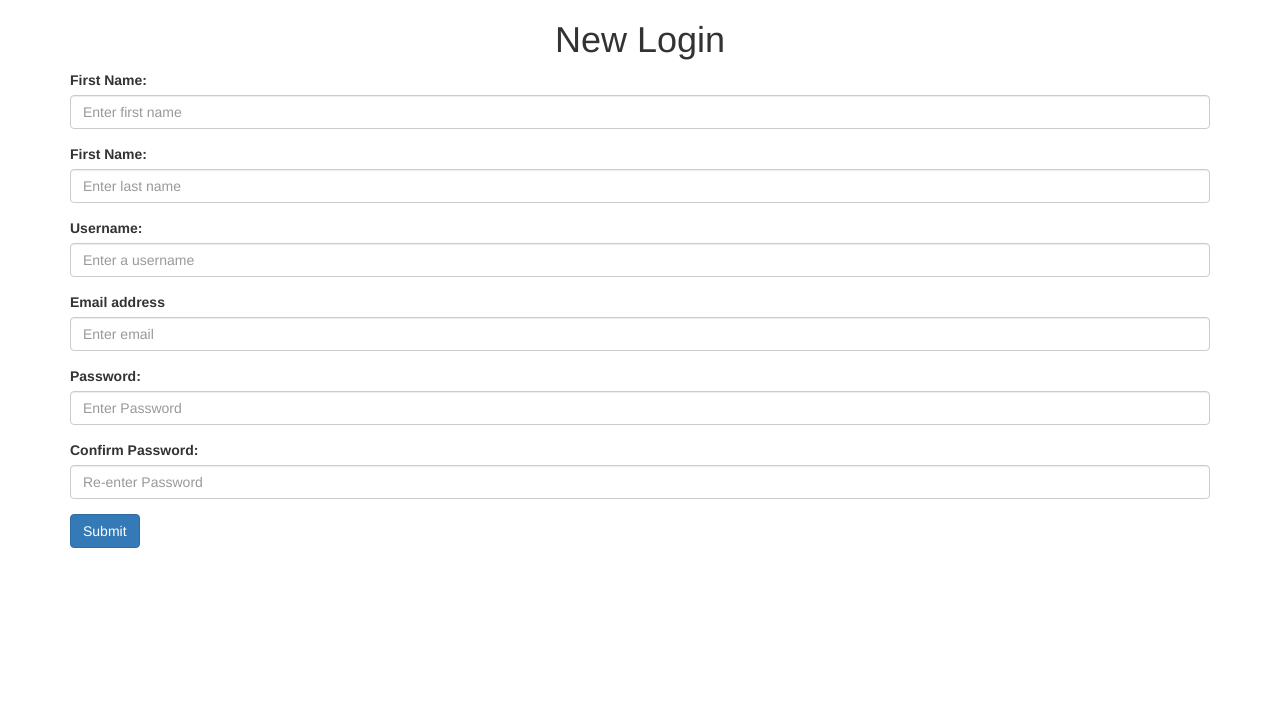
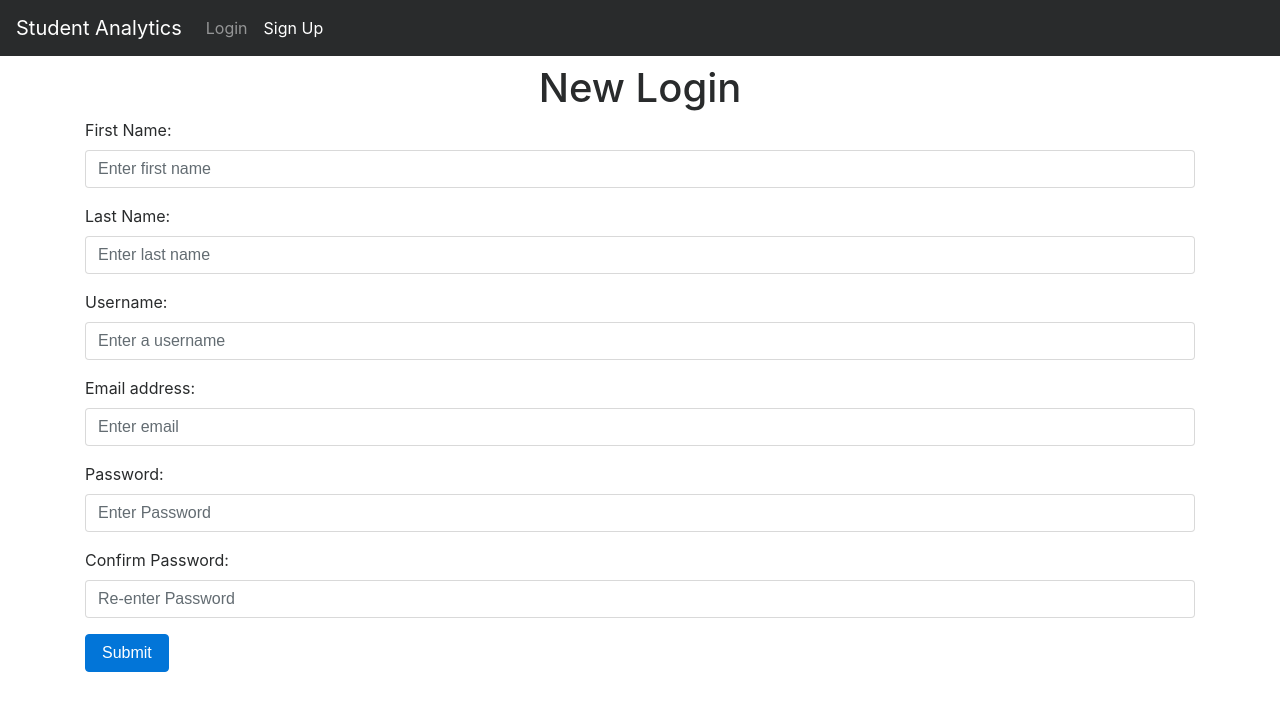
Before and after one commit to rohits1301998/dataAnalytics, a Django app: page /newlogin/ in a window 1280 px wide. Shown: the top 711 px of the page. Run offline with Django 3.2, Linux system fonts and the light colour scheme; some libraries are stand-ins or nearby versions.

Commit message:
Add files via upload

```diff
--- a/templates/newlogin.html
+++ b/templates/newlogin.html
@@ -6,18 +6,39 @@
 		<meta name="viewport" content="width=device-width, initial-scale=1, shrink-to-fit=no">
 
 		<style>
-			h1{
+			#head{
 				text-align: center;
+				margin-top: 10px;
 			}
 		</style>
-		<link rel="stylesheet" href="https://maxcdn.bootstrapcdn.com/bootstrap/3.3.7/css/bootstrap.min.css">
- <script src="https://ajax.googleapis.com/ajax/libs/jquery/3.2.1/jquery.min.js"></script>
- <script src="https://maxcdn.bootstrapcdn.com/bootstrap/3.3.7/js/bootstrap.min.js"></script>
+
+		<!-- Bootstrap CSS -->
+		<link rel="stylesheet" href="https://maxcdn.bootstrapcdn.com/bootstrap/4.0.0-alpha.6/css/bootstrap.min.css" integrity="sha384-rwoIResjU2yc3z8GV/NPeZWAv56rSmLldC3R/AZzGRnGxQQKnKkoFVhFQhNUwEyJ" crossorigin="anonymous">
 
 	</head>
 	<body>
+
+		<nav class="navbar navbar-toggleable-md navbar-inverse bg-inverse">
+			<button class="navbar-toggler navbar-toggler-right" type="button" data-toggle="collapse" data-target="#navbarSupportedContent" aria-controls="navbarSupportedContent" aria-expanded="false" aria-label="Toggle navigation">
+				<span class="navbar-toggler-icon"></span>
+			</button>
+			<a class="navbar-brand" href="#">Student Analytics</a>
+
+			<div class="collapse navbar-collapse" id="navbarSupportedContent">
+				<ul class="navbar-nav mr-auto">
+					<li class="nav-item">
+						<a class="nav-link" href="/login">Login<span class="sr-only">(current)</span></a>
+					</li>
+					<li class="nav-item active">
+						<a class="nav-link" href="#">Sign Up</a>
+					</li>
+				</ul>
+			</div>
+		</nav>
+
+
 		<div class="container">
-			<h1>New Login</h1>
+			<h1 id="head">New Login</h1>
 
 			<form action="/newlogin/" method="post">
                {% csrf_token %}
@@ -26,7 +47,7 @@
 							 	<input required type="text" class="form-control" id="fname" name="fname" placeholder="Enter first name">
 							 </div>
 							 <div class="form-group">
-							 	<label for="lname">First Name:</label>
+							 	<label for="lname">Last Name:</label>
 							 	<input required type="text" class="form-control" id="lname" name="lname" placeholder="Enter last name">
 							 </div>
 				<div class="form-group">
@@ -34,7 +55,7 @@
 					<input required type="username" class="form-control" id="username" name="username" placeholder="Enter a username">
 				</div>
 				<div class="form-group">
-					<label for="email">Email address</label>
+					<label for="email">Email address:</label>
 					<input required type="email" class="form-control" id="email" aria-describedby="emailHelp" placeholder="Enter email" name="email" >
 				</div>
 
@@ -81,6 +102,9 @@
 {% endif %}
 
 	<!-- jQuery first, then Tether, then Bootstrap JS. -->
+	<script src="https://code.jquery.com/jquery-3.1.1.slim.min.js" integrity="sha384-A7FZj7v+d/sdmMqp/nOQwliLvUsJfDHW+k9Omg/a/EheAdgtzNs3hpfag6Ed950n" crossorigin="anonymous"></script>
+	<script src="https://cdnjs.cloudflare.com/ajax/libs/tether/1.4.0/js/tether.min.js" integrity="sha384-DztdAPBWPRXSA/3eYEEUWrWCy7G5KFbe8fFjk5JAIxUYHKkDx6Qin1DkWx51bBrb" crossorigin="anonymous"></script>
+	<script src="https://maxcdn.bootstrapcdn.com/bootstrap/4.0.0-alpha.6/js/bootstrap.min.js" integrity="sha384-vBWWzlZJ8ea9aCX4pEW3rVHjgjt7zpkNpZk+02D9phzyeVkE+jo0ieGizqPLForn" crossorigin="anonymous"></script>
 
 	</body>
 </html>
```
Also changed, not shown: templates/graph.html (+28 -0 lines), templates/marks.html (+29 -5 lines), templates/selection.html (+32 -9 lines).
